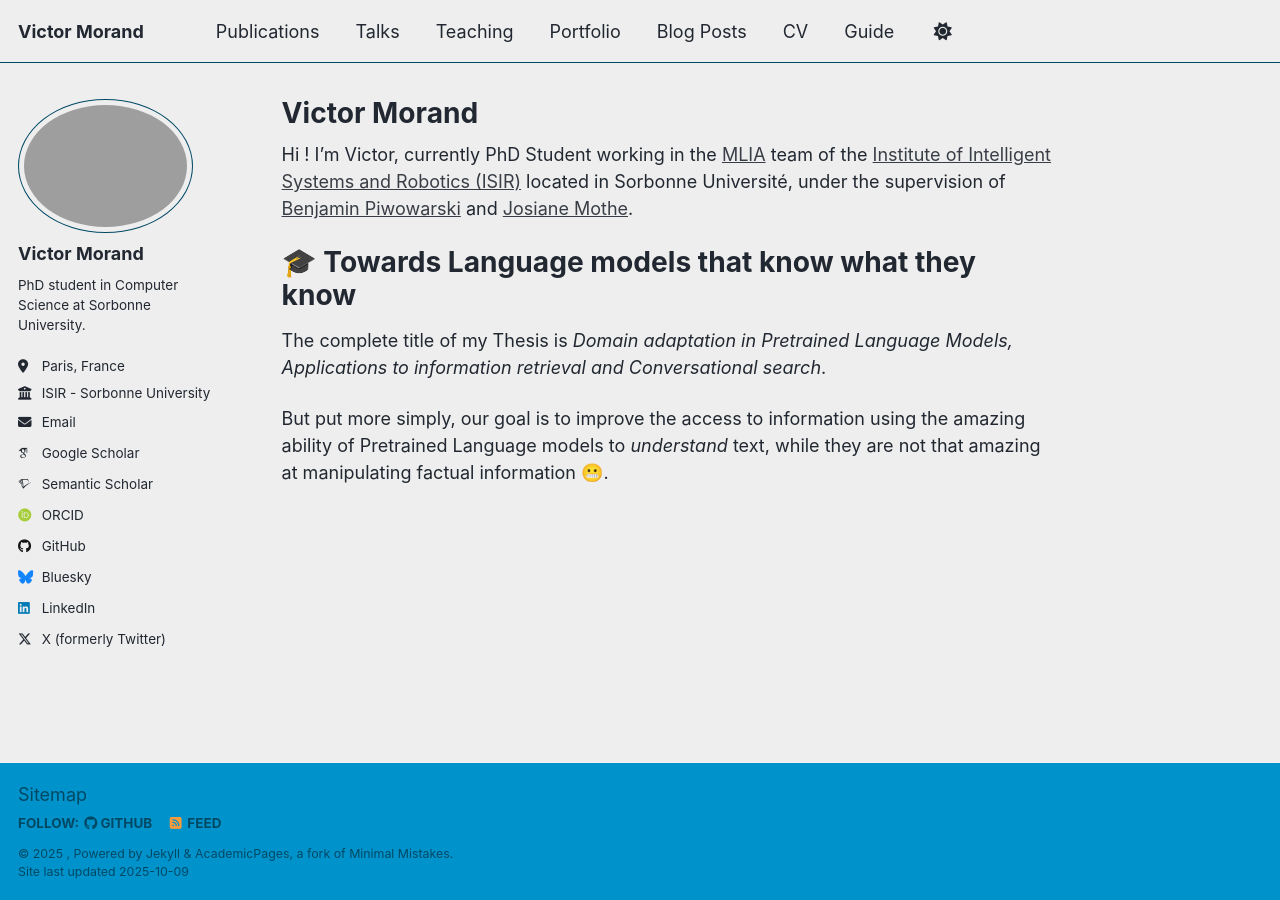
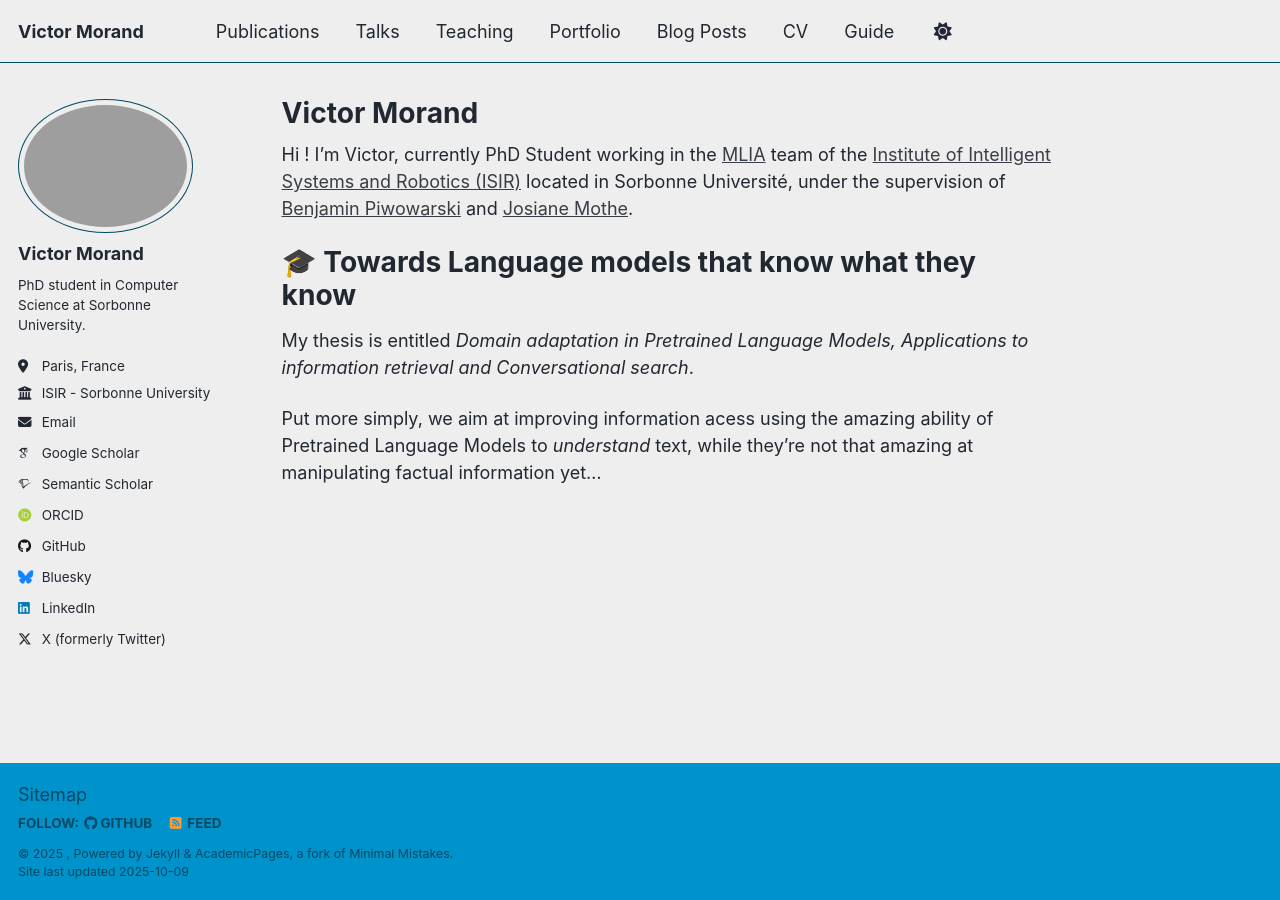
Before and after one commit to VictorMorand/VictorMorand.github.io, a Jekyll site: the page built from _pages/about.md, in a window 1280 px wide. Built offline with Jekyll 4.4.1, drawn with Linux system fonts in a browser that asks for light colours; some web fonts are replaced; a script that is not in the unit is left out.

```diff
--- a/_layouts/default.html
+++ b/_layouts/default.html
@@ -7,6 +7,7 @@ layout: compress
 <!doctype html>
 <html lang="{{ site.locale | slice: 0,2 }}" class="no-js"{% if site.site_theme == "dark" %} data-theme="dark"{% endif %}>
   <head>
+    {% include analytics.html %}
     {% include head.html %}
     {% include head/custom.html %}
   </head>
--- a/_pages/about.md
+++ b/_pages/about.md
@@ -9,10 +9,8 @@ redirect_from:
 
 Hi ! I'm Victor, currently PhD Student working in the [MLIA](https://www.isir.upmc.fr/equipes/mlia/) team of the [Institute of Intelligent Systems and Robotics (ISIR)](https://www.isir.upmc.fr/) located in Sorbonne Université, under the supervision of [Benjamin Piwowarski](https://www.piwowarski.fr) and [Josiane Mothe](https://www.linkedin.com/in/mothe-josiane-0a29186).
 
+# 🎓 Towards Language models that know what they know
 
-🎓 Towards Language models that know what they know
-======
+My thesis is entitled _Domain adaptation in Pretrained Language Models, Applications to information retrieval and Conversational search_.
 
-The complete title of my Thesis is _Domain adaptation in Pretrained Language Models, Applications to information retrieval and Conversational search_.
-
-But put more simply, our goal is to improve the access to information using the amazing ability of Pretrained Language models to _understand_ text, while they are not that amazing at manipulating factual information 😬.
+Put more simply, we aim at improving information acess using the amazing ability of Pretrained Language Models to _understand_ text, while they're not that amazing at manipulating factual information yet...
```
Also changed, not shown: _includes/analytics-providers/google.html (+7 -9 lines), _includes/analytics.html (+8 -13 lines).
